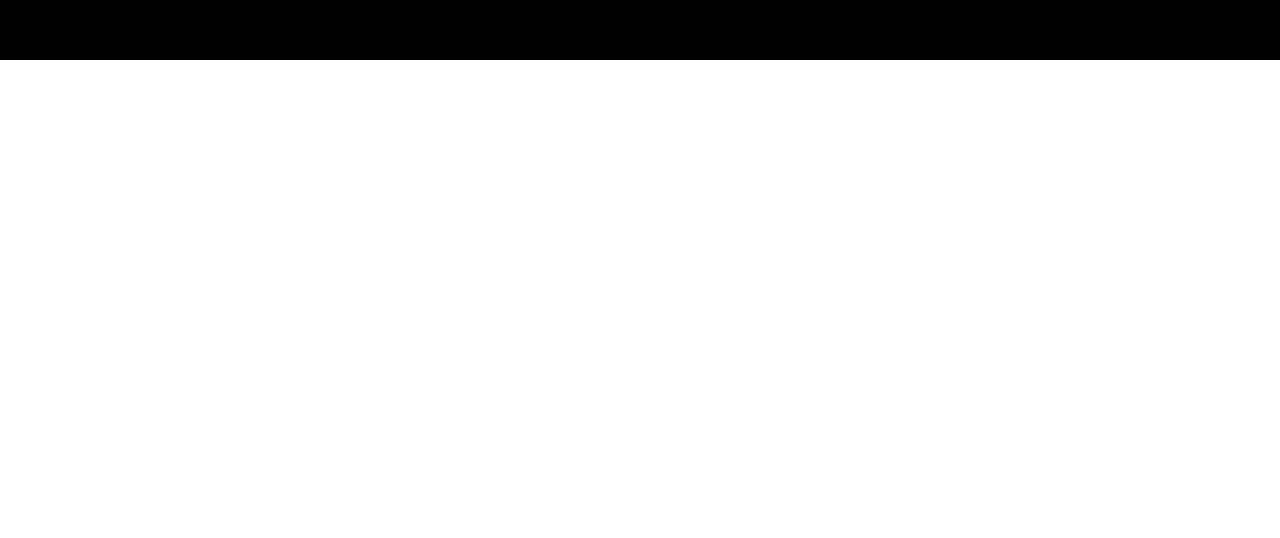
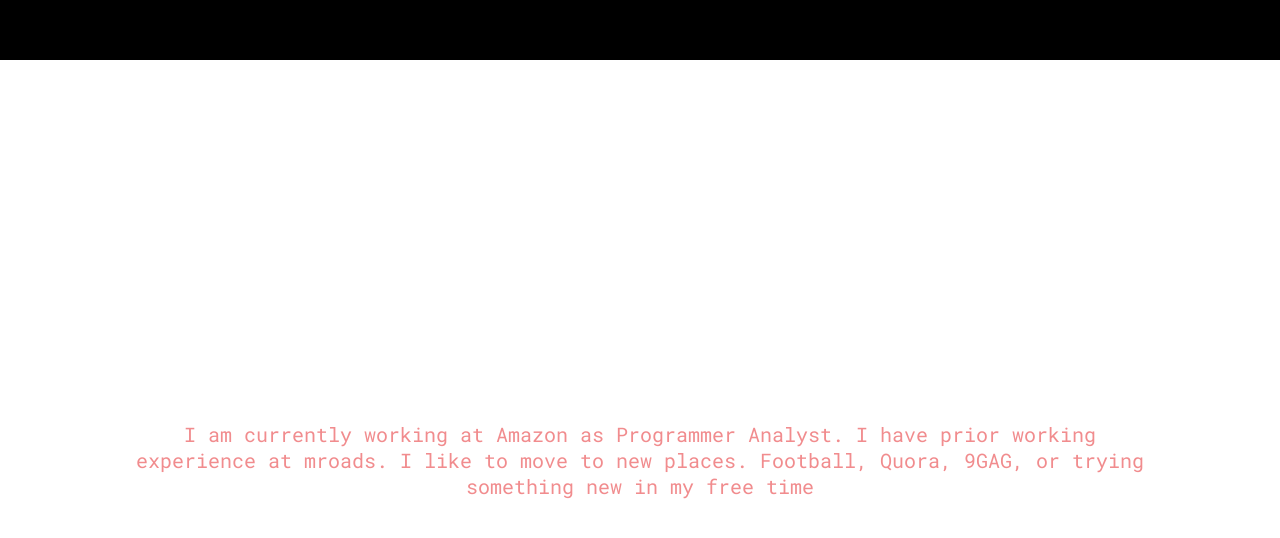
Before and after one commit to stifspear/Portfolio, an Angular app: page / in a window 1280 px wide. Shown: the part 740-1278 px from the top of the page. Before the commit the page ends 800 px from the top, so only its background shows below. Built offline with nearby package versions, Linux system fonts and the light colour scheme.

Commit message:
New idea for portfolio. Black and white interface

```diff
--- a/src/app/aboutme/aboutme.component.css
+++ b/src/app/aboutme/aboutme.component.css
@@ -22,12 +22,16 @@
     transform: scale(1.1);
     z-index: 1;
 }
+.fullpage {
+    height: 100vh;
+    width: 100%;
+    justify-content: space-evenly;
+    align-items: center;
+}
 .abt-wr {
     justify-content: space-evenly;
     align-items: center;
-    height: 100vh;
     position: relative;
-    width: 100%;
     overflow: hidden;
     background-color: black;
 }
@@ -52,13 +56,6 @@
 }
 .position {
     margin-top: 3%;
-}
-.abt-me-desc {
-    width: 100%;
-    justify-content: center;
-    align-items: center;
-    display: flex;
-    height: 200px;
 }
 .abt-me-desc-inner {
     width: 80%;
--- a/src/app/aboutme/aboutme.component.html
+++ b/src/app/aboutme/aboutme.component.html
@@ -1,14 +1,14 @@
 <div class="aboutme-cont flex-col">
-    <div class="abt-wr flex-col">
+    <div class="abt-wr flex-col fullpage">
         <div class="name-blk">
             Hello, I'm <span class="name">{{dataModel.fullName}}</span>
             <p class="position">{{dataModel.title}}</p>
         </div>
     </div>
-    <!-- <div class="abt-me-desc">
+    <div class="fullpage flex-row">
         <p class="abt-me-desc-inner">{{dataModel.aboutMe}}</p>
     </div>
-    <div class="contac-wrapper flex-col">
+    <!-- <div class="contac-wrapper flex-col">
         <p class="cont-header">Contact Details</p>
         <div class="contac-body flex-row">
             <div class="cont-ele flex-col" *ngFor="let ele of contactDetails">
```
